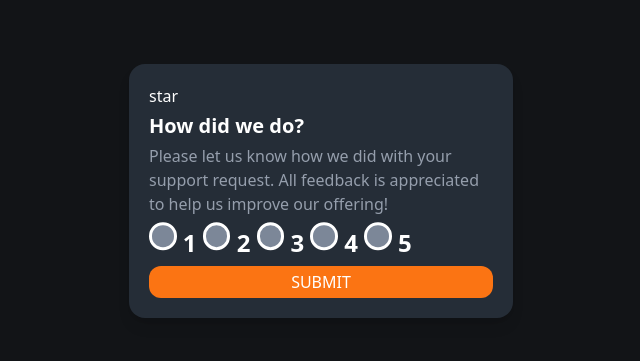
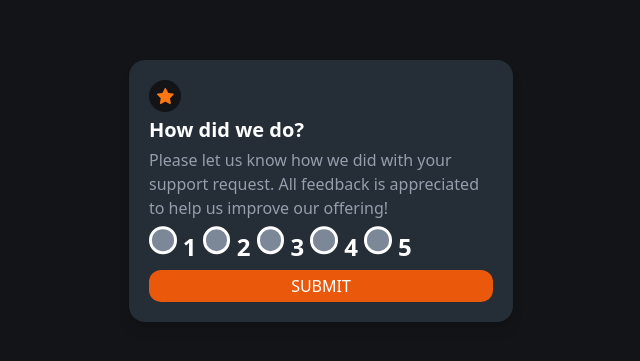
Before and after one commit to numan-iftikhar/interactive-rating-FEM, a website built with Vite: page index.html in a window 1280 px wide. Shown: the part 209-570 px from the top of the page, without its empty margins (319-959 px from the left). Built offline with nearby package versions, Linux system fonts and the light colour scheme.

Commit message:
style star img

```diff
--- a/index.html
+++ b/index.html
@@ -14,12 +14,13 @@
     <link rel="stylesheet" href="main.css" />
     <script src="https://cdn.tailwindcss.com"></script>
     <title>Interactive rating component</title>
-
   </head>
   <body class="flex items-center justify-center h-screen bg-veryDarkBlue">
     <!-- Rating state start -->
     <main class="w-96 p-5 bg-darkBlue text-white rounded-2xl shadow-lg">
-      <div class="star">star</div>
+      <div class="star w-8 h-8 flex items-center justify-center rounded-2xl bg-veryDarkBlue">
+        <img src="images/icon-star.svg" alt="">
+      </div>
       <div>
         <h1 class="text-xl font-semibold my-1 text-white">How did we do?</h1>
         <p class="desc text-lightGrey">
@@ -50,7 +51,12 @@
             5
           </label>
         </div>
-        <button type="submit" class="w-full bg-orange rounded-xl font-medium py-1 uppercase">Submit</button>
+        <button
+          type="submit"
+          class="w-full bg-orange-600 rounded-xl font-medium py-1 uppercase"
+        >
+          Submit
+        </button>
       </form>
     </main>
     <!-- Rating state end -->
@@ -63,7 +69,7 @@
     you ever need more support, don’t hesitate to get in touch! -->
 
     <!-- Thank you state end -->
-<!--
+    <!--
     <div class="attribution">
       Challenge by
       <a href="https://www.frontendmentor.io?ref=challenge" target="_blank"
```
